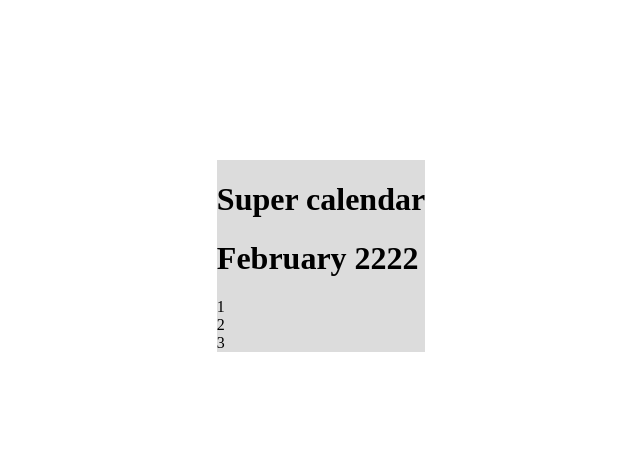
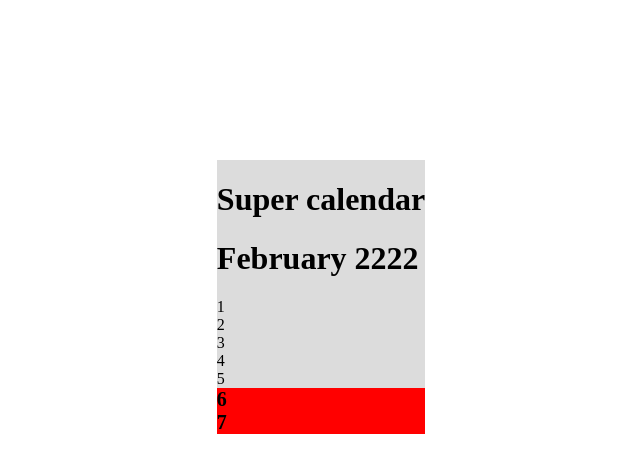
Before and after one commit to aamarber/UD8-DIW, a JavaScript app: page / in a window 1280 px wide. Shown: the top 472 px of the page, without its empty margins (319-959 px from the left). Built offline with nearby package versions, Linux system fonts and the light colour scheme.

Commit message:
Inline styles

```diff
--- a/src/Calendar.js
+++ b/src/Calendar.js
@@ -1,5 +1,11 @@
 import './styles/calendar.css'
 import CalendarTitle from './CalendarTitle'
+
+const weekendStyle = {
+  backgroundColor: 'red',
+  fontWeight: 'bold',
+  fontSize: 20
+}
 
 function Calendar(props) {
   const { year, month } = props
@@ -8,7 +14,11 @@ function Calendar(props) {
   const days = [
     <div key='1'>1</div>,
     <div key='2'>2</div>,
-    <div key='3'>3</div>
+    <div key='3'>3</div>,
+    <div key='4'>4</div>,
+    <div key='5'>5</div>,
+    <div key='6' style={weekendStyle}>6</div>,
+    <div key='7' style={weekendStyle}>7</div>
   ]
 
   return (
```
